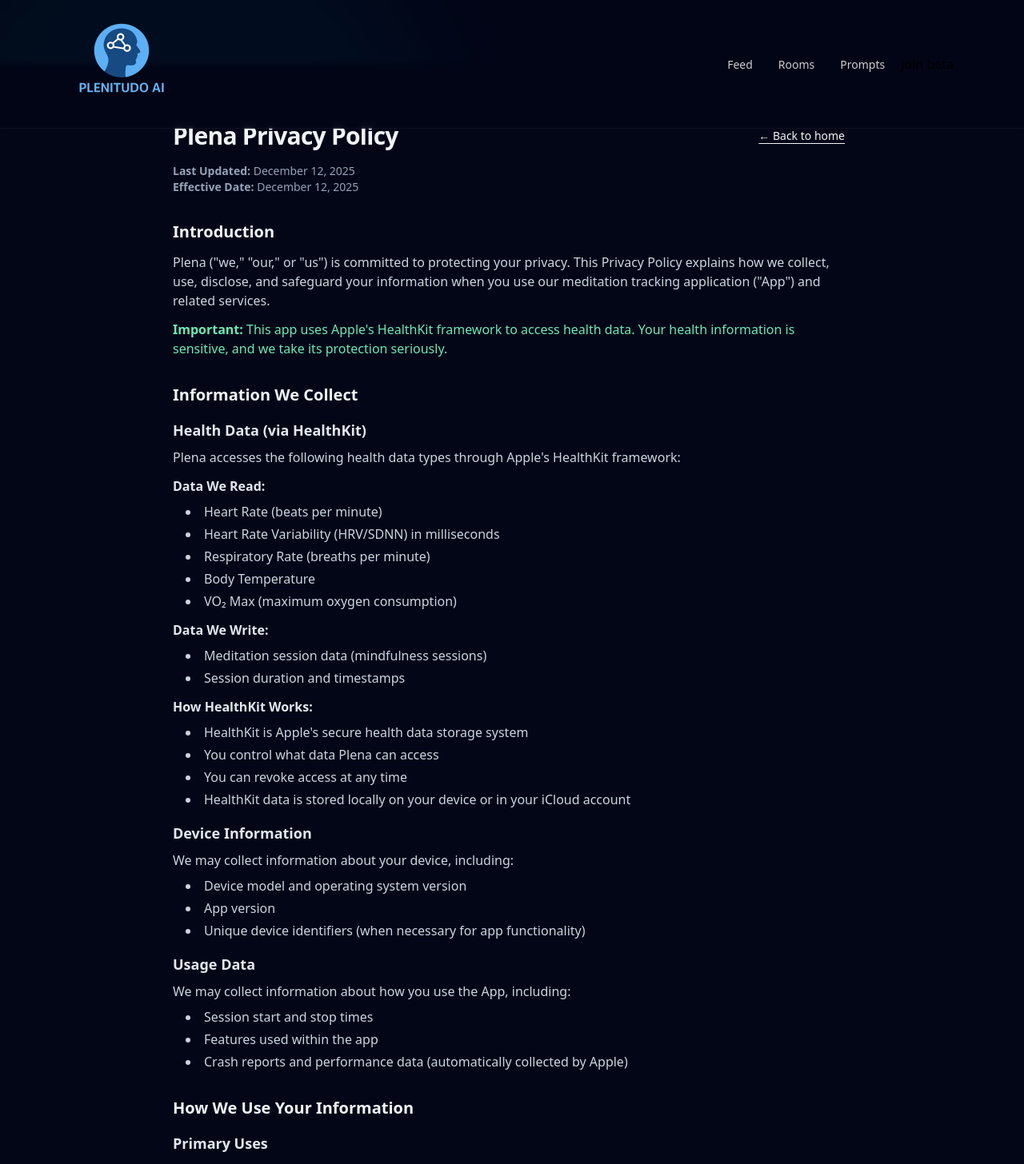
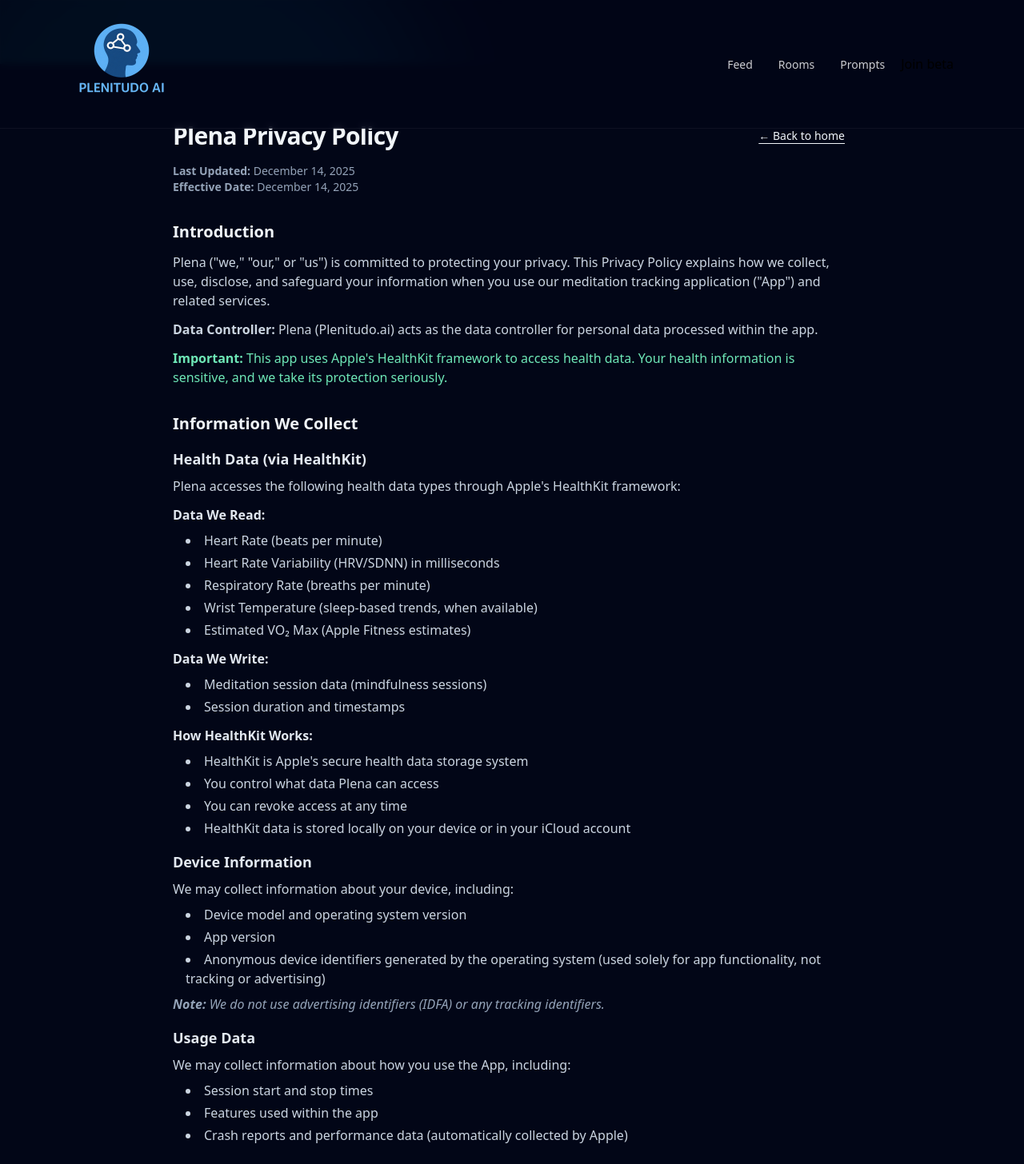
Before and after one commit to knportal/plenitudo, a Next.js app: page /privacy-policy in a window 1280 px wide. Shown: the top 1456 px of the page at 80% size. Built offline with nearby package versions, Linux system fonts and the light colour scheme; no server answers.

Commit message:
Update privacy policy dates to December 14, 2025 and sync with latest policy content

```diff
--- a/src/app/privacy-policy/page.tsx
+++ b/src/app/privacy-policy/page.tsx
@@ -26,9 +26,9 @@
             </Link>
           </div>
           <p className="text-xs sm:text-sm text-slate-400">
-            <strong>Last Updated:</strong> December 12, 2025
+            <strong>Last Updated:</strong> December 14, 2025
             <br />
-            <strong>Effective Date:</strong> December 12, 2025
+            <strong>Effective Date:</strong> December 14, 2025
           </p>
         </div>
 
@@ -45,6 +45,10 @@
                 privacy. This Privacy Policy explains how we collect, use,
                 disclose, and safeguard your information when you use our
                 meditation tracking application ("App") and related services.
+              </p>
+              <p className="mt-3">
+                <strong>Data Controller:</strong> Plena (Plenitudo.ai) acts as
+                the data controller for personal data processed within the app.
               </p>
               <p className="mt-3 text-emerald-300 font-medium">
                 <strong>Important:</strong> This app uses Apple's HealthKit
@@ -75,8 +79,10 @@
                   <li>Heart Rate (beats per minute)</li>
                   <li>Heart Rate Variability (HRV/SDNN) in milliseconds</li>
                   <li>Respiratory Rate (breaths per minute)</li>
-                  <li>Body Temperature</li>
-                  <li>VO₂ Max (maximum oxygen consumption)</li>
+                  <li>
+                    Wrist Temperature (sleep-based trends, when available)
+                  </li>
+                  <li>Estimated VO₂ Max (Apple Fitness estimates)</li>
                 </ul>
               </div>
 
@@ -115,10 +121,15 @@
                 <li>Device model and operating system version</li>
                 <li>App version</li>
                 <li>
-                  Unique device identifiers (when necessary for app
-                  functionality)
+                  Anonymous device identifiers generated by the operating system
+                  (used solely for app functionality, not tracking or
+                  advertising)
                 </li>
               </ul>
+              <p className="mt-2 text-slate-400 italic">
+                <strong>Note:</strong> We do not use advertising identifiers
+                (IDFA) or any tracking identifiers.
+              </p>
 
               <h3 className="text-base sm:text-lg font-semibold text-slate-200 mt-4 mb-2">
                 Usage Data
@@ -275,8 +286,8 @@
                   uses Apple's secure HealthKit framework
                 </li>
                 <li>
-                  <strong>Local Storage:</strong> Data is encrypted at rest on
-                  your device
+                  <strong>Local Storage:</strong> Data is protected by iOS
+                  system-level encryption and your device's security features
                 </li>
                 <li>
                   <strong>iCloud Encryption:</strong> If using iCloud, data is
@@ -356,7 +367,12 @@
                 <li>To comply with legal obligations</li>
                 <li>To respond to valid legal requests</li>
                 <li>To protect our rights or the rights of others</li>
-                <li>In emergency situations to protect health or safety</li>
+                <li>
+                  In emergency situations to protect health or safety (note:
+                  since Plena does not transmit health data to our servers, any
+                  such disclosure would only apply to non-health information if
+                  legally required)
+                </li>
               </ul>
             </section>
 
@@ -463,6 +479,13 @@
                 <li>We do not read or write data outside of app usage</li>
                 <li>
                   We only access data types necessary for app functionality
+                </li>
+                <li>
+                  <strong>
+                    Health data obtained through HealthKit is not used for
+                    advertising, marketing, or tracking, and is not shared with
+                    analytics services
+                  </strong>
                 </li>
               </ul>
 
@@ -647,6 +670,16 @@
                   >
                     hello@plenitudo.ai
                   </a>
+                  <br />
+                  Support URL:{" "}
+                  <a
+                    href="https://github.com/knportal/Plena/tree/main/support"
+                    target="_blank"
+                    rel="noopener noreferrer"
+                    className="text-emerald-400 hover:text-emerald-300 underline underline-offset-2"
+                  >
+                    https://github.com/knportal/Plena/tree/main/support
+                  </a>
                 </p>
               </div>
             </section>
@@ -706,6 +739,17 @@
                 </a>
                 .
               </p>
+
+              <h3 className="text-base sm:text-lg font-semibold text-slate-200 mt-4 mb-2">
+                Legal Basis for Processing (GDPR Article 6)
+              </h3>
+              <p>
+                We process health data based on your explicit consent, which you
+                grant through Apple HealthKit permissions. You may withdraw
+                consent at any time through iOS settings. This consent is the
+                lawful basis for processing your health data under GDPR Article
+                6(1)(a).
+              </p>
             </section>
 
             {/* Consent */}
@@ -760,7 +804,7 @@
             {/* Footer Note */}
             <div className="mt-8 pt-6 border-t border-white/10 text-xs text-slate-400">
               <p>
-                <strong>Last Updated:</strong> December 12, 2025
+                <strong>Last Updated:</strong> December 14, 2025
                 <br />
                 <strong>Version:</strong> 1.0
               </p>
```
